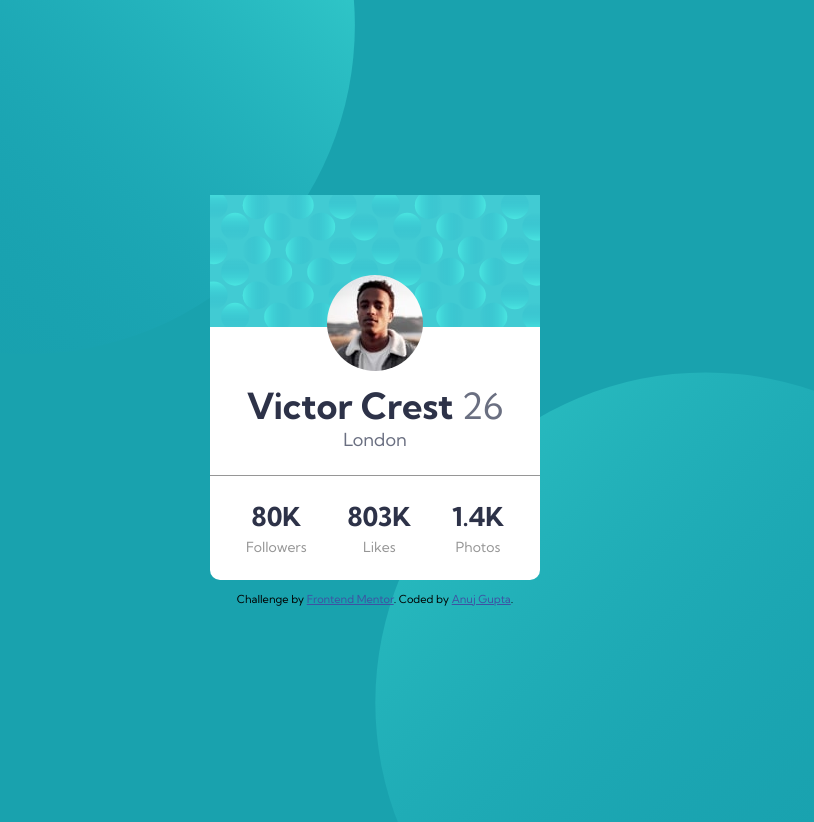
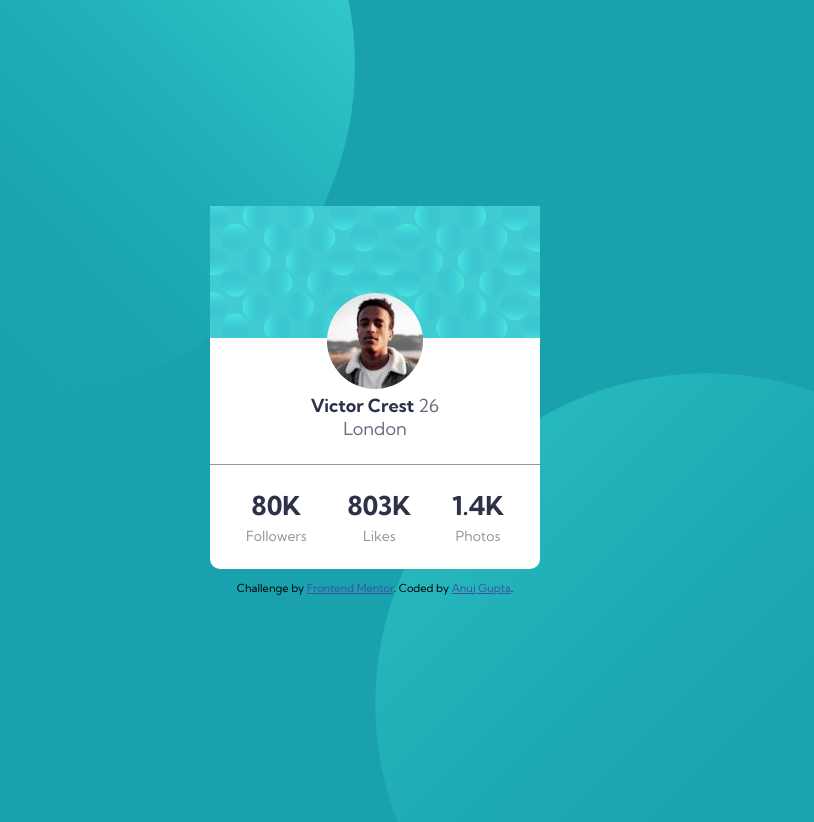
Before and after one commit to AnujCodeIt/Profile-card-component, a plain HTML site: page index.html in a window 1280 px wide. Shown: the whole page, without its empty margins (265-1079 px from the left). Drawn offline with Linux system fonts and the light colour scheme.

Commit message:
Profile card

```diff
--- a/index.html
+++ b/index.html
@@ -47,7 +47,7 @@
             <img src="./images/image-victor.jpg" alt="" class="person-img" />
           </div>
 
-          <h1 class="name">Victor Crest <span>26</span></h1>
+          <p class="name">Victor Crest <span>26</span></p>
           <p class="location">London</p>
         </div>
 
--- a/style.css
+++ b/style.css
@@ -101,6 +101,7 @@ main {
   color: hsl(229, 23%, 23%);
   text-align: center;
   padding-top: 3.2rem;
+  font-size: 1.8rem;
 }
 
 .name span {
```
